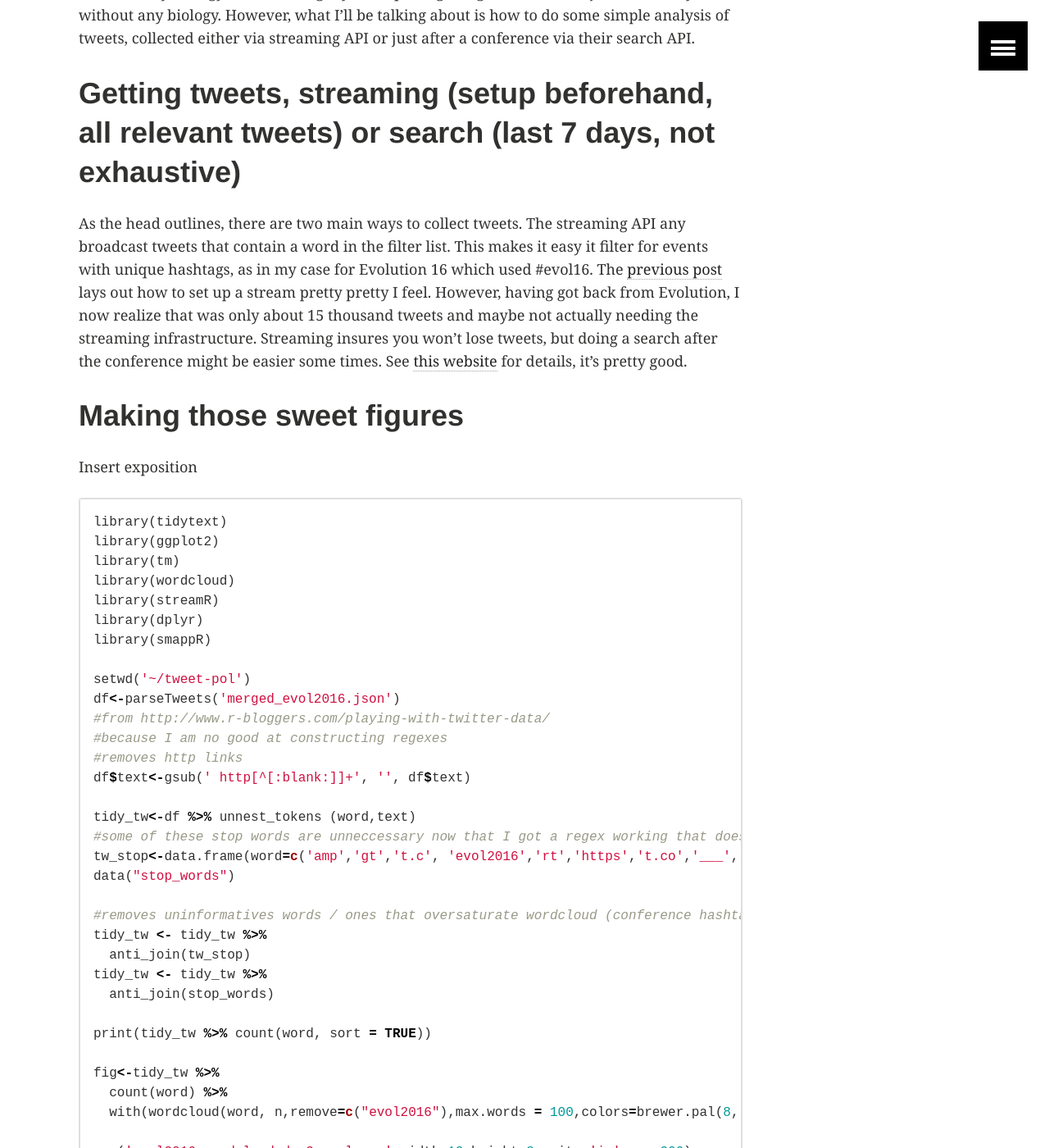
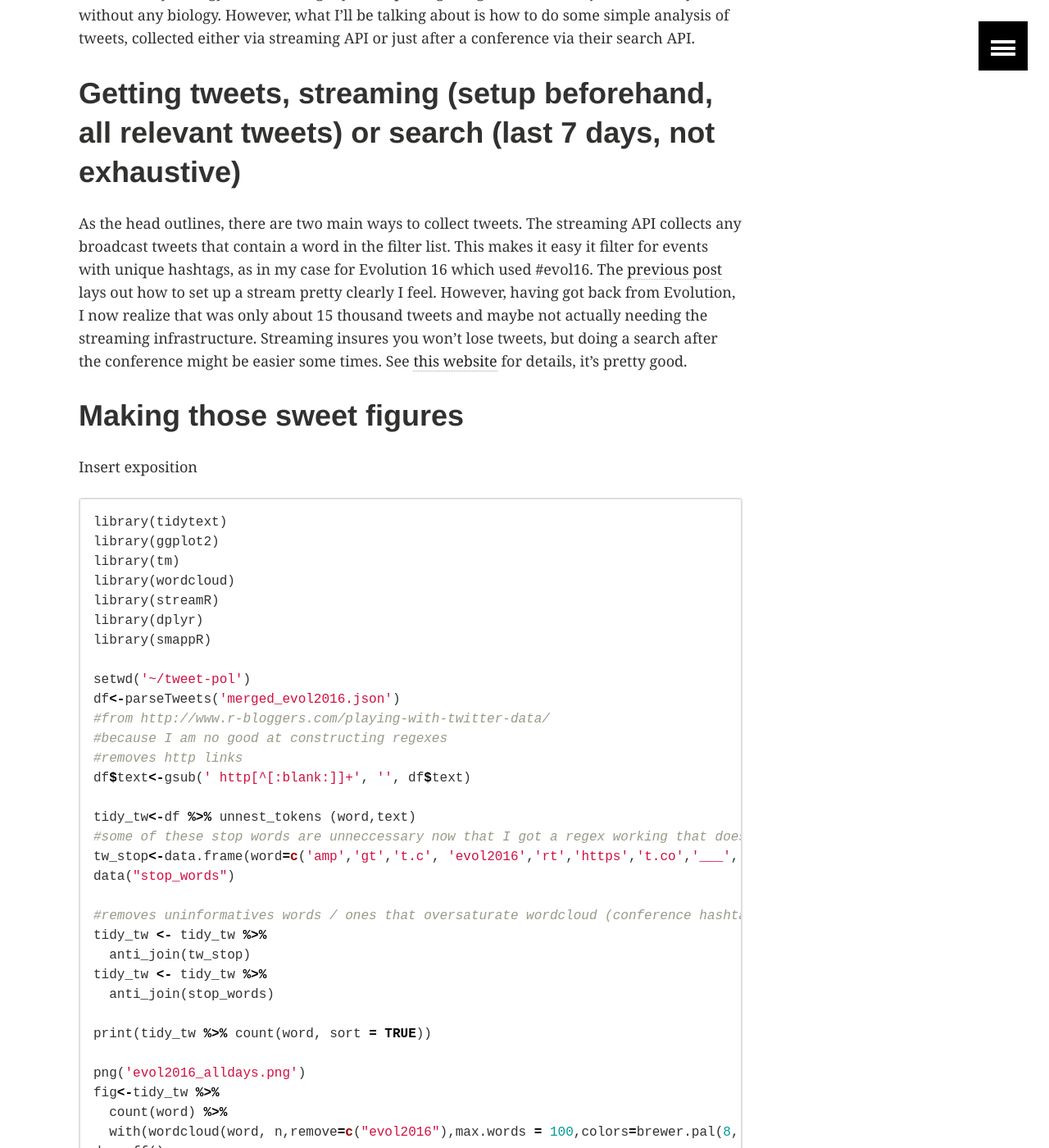
Before and after one commit to thomas-keller/thomas-keller.github.io, a Jekyll site: the page built from _posts/articles/2016-06-25-I-analyzed-evolution-2016-twitter-and-you-can-too-for-other-conferences.md, in a window 1280 px wide and 1400 px high, scrolled down 589 px. Shown: the whole window at 82% size. Built offline with Jekyll 4.4.1, drawn with Linux system fonts in a browser that asks for light colours; comment, search, counter and statistics services are not loaded; some of the changed text lies outside the part shown.

Commit message:
added pictures

````diff
--- a/_posts/articles/2016-06-25-I-analyzed-evolution-2016-twitter-and-you-can-too-for-other-conferences.md
+++ b/_posts/articles/2016-06-25-I-analyzed-evolution-2016-twitter-and-you-can-too-for-other-conferences.md
@@ -15,7 +15,7 @@ I just got back from the Evolution 2016 meeting in Austin, Texas; it was amazing
 
 # Getting tweets, streaming (setup beforehand, all relevant tweets) or search (last 7 days, not exhaustive)
 
-As the head outlines, there are two main ways to collect tweets. The streaming API any broadcast tweets that contain a word in the filter list. This makes it easy it filter for events with unique hashtags, as in my case for Evolution 16 which used #evol16. The [previous post](http://thomas-keller.github.io/articles/using-streamr-tidytext-to-conferences-with-twitter/) lays out how to set up a stream pretty pretty I feel. However, having got back from Evolution, I now realize that was only about 15 thousand tweets and maybe not actually needing the streaming infrastructure. Streaming insures you won't lose tweets, but doing a search after the conference might be easier some times. See [this website](http://www.r-bloggers.com/playing-with-twitter-data/) for details, it's pretty good.
+As the head outlines, there are two main ways to collect tweets. The streaming API collects any broadcast tweets that contain a word in the filter list. This makes it easy it filter for events with unique hashtags, as in my case for Evolution 16 which used #evol16. The [previous post](http://thomas-keller.github.io/articles/using-streamr-tidytext-to-conferences-with-twitter/) lays out how to set up a stream pretty clearly I feel. However, having got back from Evolution, I now realize that was only about 15 thousand tweets and maybe not actually needing the streaming infrastructure. Streaming insures you won't lose tweets, but doing a search after the conference might be easier some times. See [this website](http://www.r-bloggers.com/playing-with-twitter-data/) for details, it's pretty good.
 
 # Making those sweet figures
 
@@ -50,14 +50,10 @@ tidy_tw <- tidy_tw %>%
 
 print(tidy_tw %>% count(word, sort = TRUE))
 
+png('evol2016_alldays.png')
 fig<-tidy_tw %>%
   count(word) %>%
   with(wordcloud(word, n,remove=c("evol2016"),max.words = 100,colors=brewer.pal(8,'Dark2')))
-
-png('evol2016_wordcloud_day3_real.png',width=12,height=8,units='in',res=300)
-fig<-tidy_tw %>%
-  count(word) %>%
-  with(wordcloud(word, n, remove=c("i'm"),max.words = 100,colors=brewer.pal(8,'Dark2')))
 dev.off()
 
 gah<-tidy_tw %>% count(word)
@@ -103,8 +99,19 @@ save_plot("evol2016_sentiment_time.png",p)
 
 p2<-qplot(outdf$num_tweets.Freq)+scale_x_log10()+xlab("number #evol2016 tweets")+ylab("number of tweeters")
 print(p2)
-save_plot("evol2016_numtweets_user.png",p2)
+save_plot("evol2016_numtweets_user.png",p2)i
 ```
+
+The first figure produced is a wordcloud. These are in reality not very informative as placement in the cloud can skew interpretration of rank, but they are still visually appealing so everyone makes them and wants to look at them, including me. Haters vacate, I say.
+<img src="https://thomas-keller.github.io/images/evol2016_wordcloud_alldays.png" width="800">
+
+The second figure was the one I spent the most time on, and is a plot of twitter "sentiment" through time. If you haven't heard of [sentiment analysis](https://en.wikipedia.org/wiki/Sentiment_analysis), well, you can be prepared for a deep dive if you want. The basic idea is simple, where we are trying to understand basic emotions of sentences, paragraphs, or in our case, tweets.
+
+<img src="https://thomas-keller.github.io/images/evol2016_sentiment_time.png" width="800">
+
+There are several caveats to this figure. First, this was produced using what was using what is known as a "bag of words" sentiment corpus. You can get fancier by analyzing the tweet/sentence as a whole, but that's a separate analysis. I guess that's all I really want to get into.
+<img src="https://thomas-keller.github.io/images/evol2016_sentiment_time.png" width="800">
+The third figure is just the inverse relationship between the frequency of users during the conference with that number of #evol2016.
 
 The end
 yep that's it
````
Also changed, not shown: images/evol2016_alldays.png (added), images/evol2016_numtweets_user.png (added), images/evol2016_sentiment_time.png (added).
